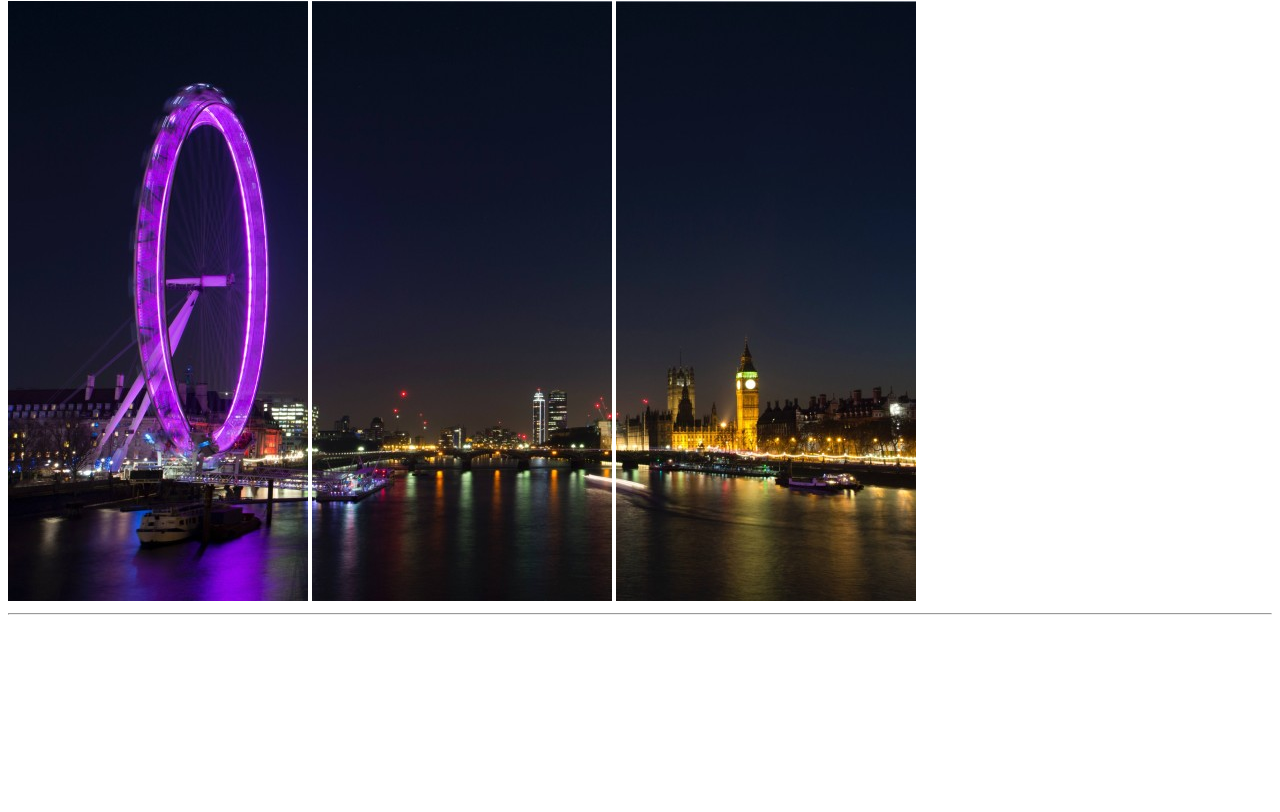
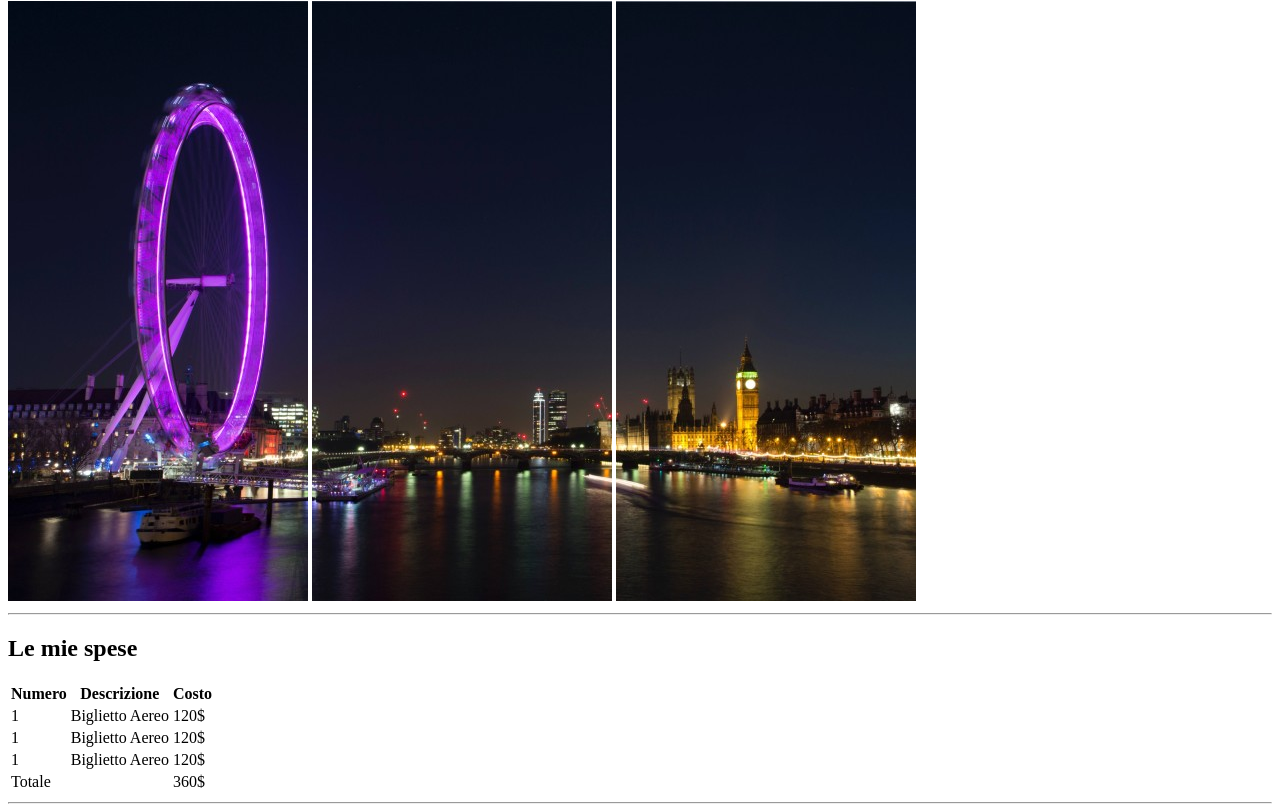
Before and after one commit to guglielmopiasenti/html-london-trip, a plain HTML site: page index.html in a window 1280 px wide. Shown: the part 79-891 px from the top of the page. Before the commit the page ends 800 px from the top, so only its background shows below. Drawn offline with Linux system fonts and the light colour scheme.

Commit message:
Table creation

```diff
--- a/index.html
+++ b/index.html
@@ -18,6 +18,40 @@
         </div>
         <hr>
     </header>
+    <main>
+        <h2>
+            Le mie spese
+        </h2>
+        <table>
+            <tr>
+                <th> Numero </th>
+                <th> Descrizione </th>
+                <th> Costo </th>
+            </tr>
+            <tr>
+                <td> 1 </td>
+                <td> Biglietto Aereo </td>
+                <td> 120$ </td>
+            </tr>
+            <tr>
+                <td> 1 </td>
+                <td> Biglietto Aereo </td>
+                <td> 120$ </td>
+            </tr>
+            <tr>
+                <td> 1 </td>
+                <td> Biglietto Aereo </td>
+                <td> 120$ </td>
+            </tr>
+            <tr>
+                <td> Totale </td>
+                <td> </td>
+                <td> 360$</td>
+            </tr>
+        </table>
+        <hr>
+
+    </main>
 
 </body>
 </html>
```
